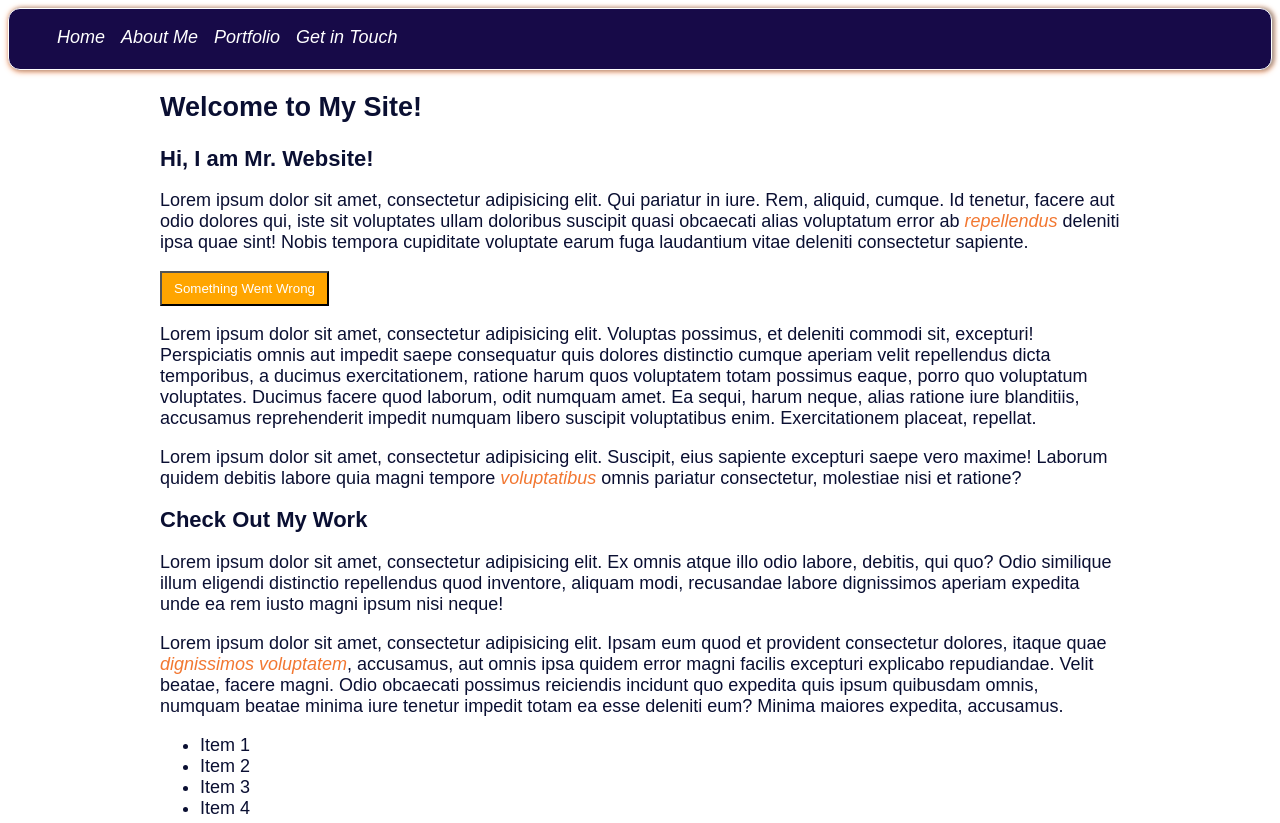
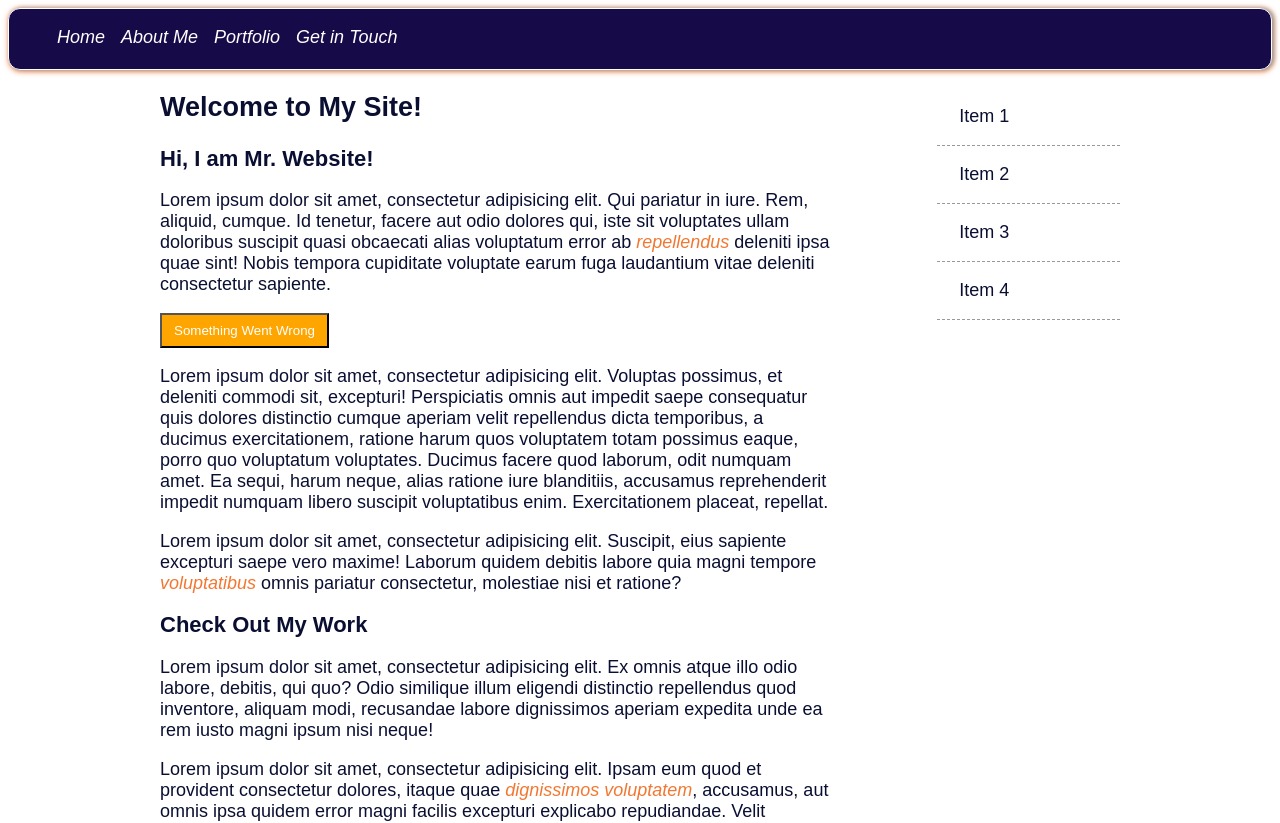
Before and after one commit to wasabi805/sass-udemy, a React app: page / in a window 1280 px wide. Shown: the top 823 px of the page. Built offline with nearby package versions, Linux system fonts and the light colour scheme.

Commit message:
DIY Funcs: GridDefine/resize : Float side-menu right : move footer to bottom : NOTE--> remember that since in a var in vars partial takes a func as an arg, import func partial into vars partial: THIS IS ONE OF THE MOST IMPORTANT LESONS IN THIS SECTION for understanding functions

```diff
--- a/src/assets/css/main.css
+++ b/src/assets/css/main.css
@@ -66,7 +66,21 @@ a {
     #main {
       width: auto;
       max-width: 960px; } }
+  #main #content {
+    float: left;
+    width: 69.75%; }
+  #main #sidebar {
+    float: right;
+    width: 23.25%; }
+    #main #sidebar li {
+      list-style-type: none;
+      text-decoration: none;
+      padding: 1em 1.25em;
+      border-bottom: 1px dashed #999; }
+      #main #sidebar li:hover {
+        background-color: #efefef; }
 
 #footer {
+  clear: both;
   height: 90px;
   background-color: #ccf962; }
--- a/src/assets/sass/main.scss
+++ b/src/assets/sass/main.scss
@@ -8,7 +8,7 @@
 //----- Mixin Partials  ------
 
 @import 'partials/mixins/mixin-lessons';
-@import "functions/_functions.scss";
+@import "partials/functions/_functions.scss";
 
 //----- Mixin for Google fonts API  -----
 
@@ -54,6 +54,9 @@ body{
   @include large-screens{
     font-size: 125%;
   };
+
+  @debug ('Log col-width() from funcs: ', col-width());
+  @debug ('Log $col from vars: ', $col);
 }
 
 h1, h2, h3, h4 {
@@ -139,15 +142,32 @@ a {
 
 
   #content {
+    float: left;
+    width: 6*$col;
   }
 
   #sidebar {
+    float: right;
+    width: 2*$col;
+
+    li{
+      list-style-type: none;
+      text-decoration: none;
+      padding: em(16px) em(20px);
+      border-bottom: 1px dashed #999;
+
+      &:hover{
+        background-color: #efefef;
+      }
+    }
   }
 }
 
 //--- Footer ----
 
 #footer {
+  //clear dropped the footer to the both--> read up on how in the docs later
+  clear: both;
   height: $footer-height;
   background-color: $ternary-color;
 
```
Also changed, not shown: src/assets/sass/partials/functions/_functions.scss (renamed from src/assets/sass/functions/_functions.scss, +7 -0 lines), src/assets/sass/partials/variables/_variables.scss (+6 -1 lines).
